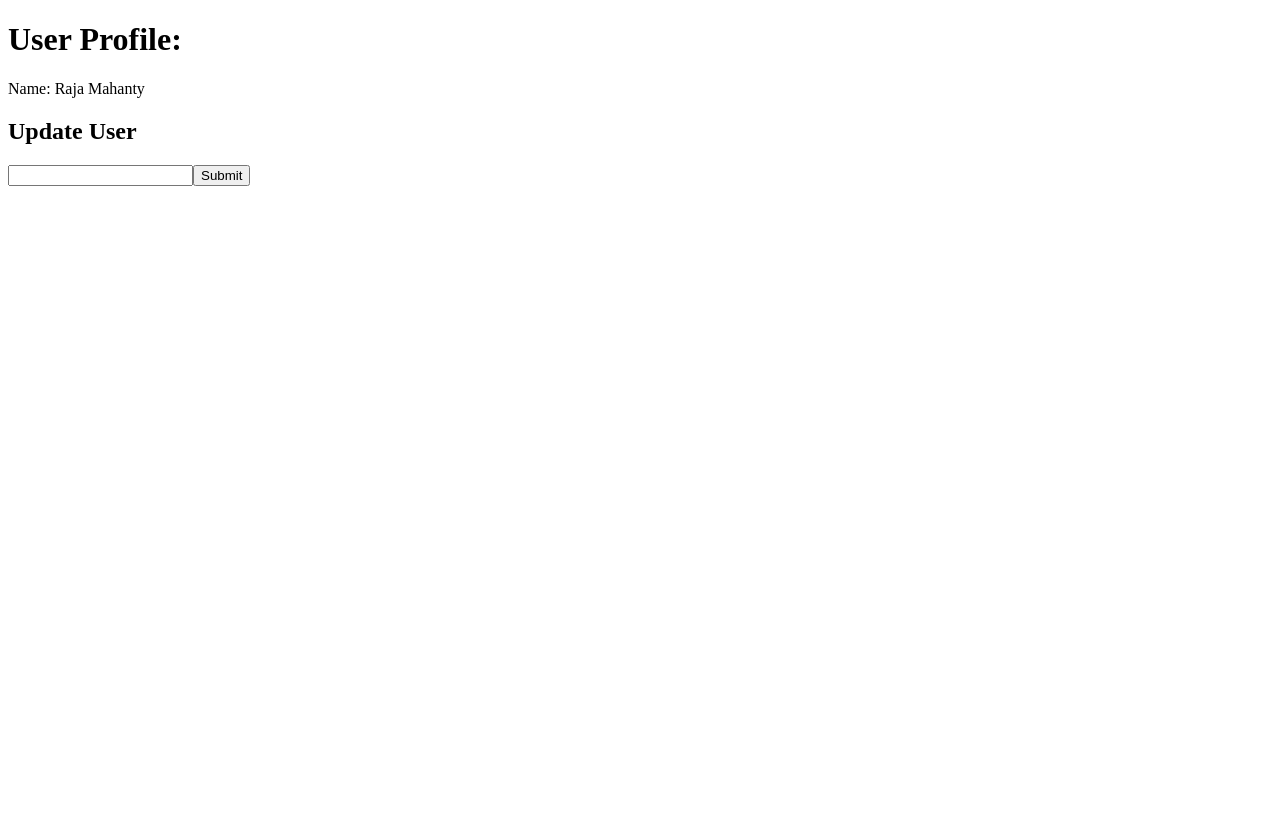
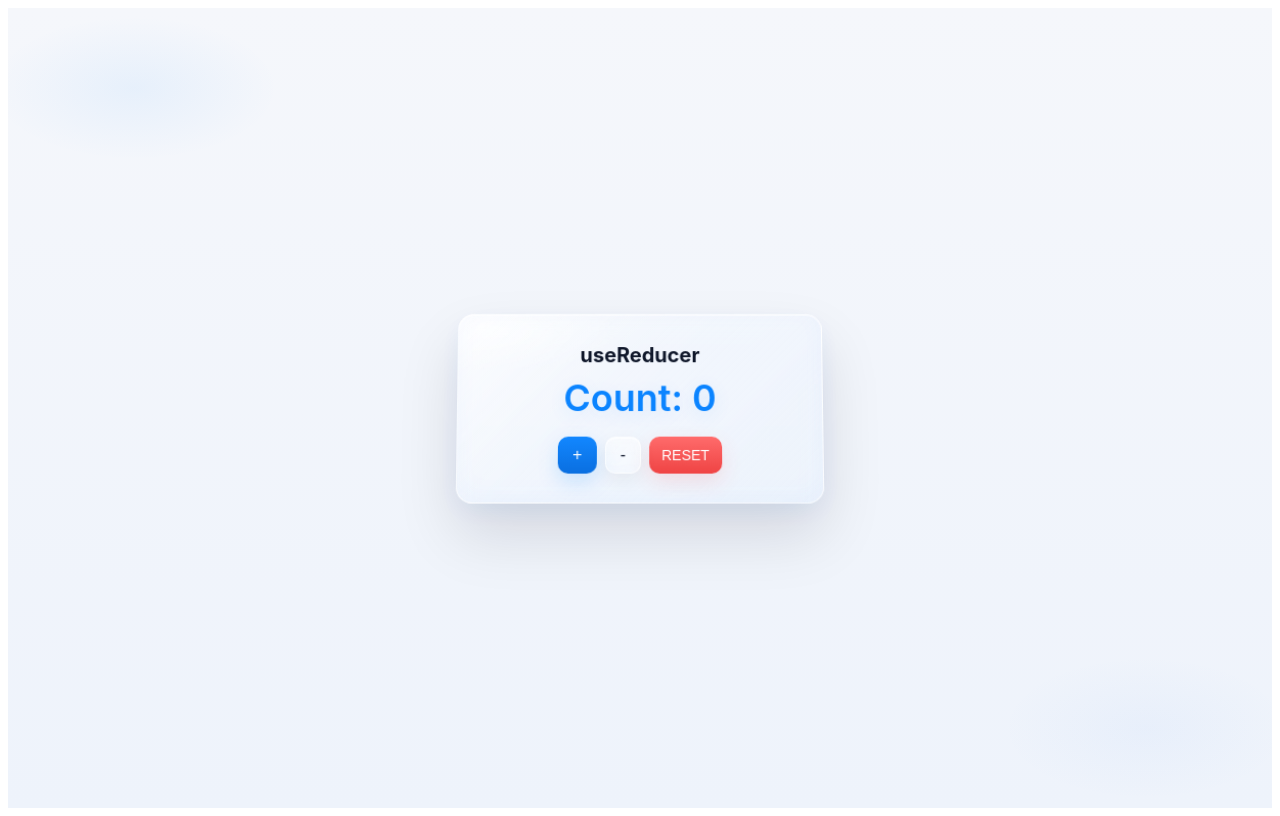
Before and after one commit to RajaMahanty/react-madness, a React (Vite) app: page / in a window 1280 px wide. Built offline with nearby package versions, Linux system fonts and the light colour scheme.

Commit message:
Learn useReducer

```diff
--- a/src/App.jsx
+++ b/src/App.jsx
@@ -1,13 +1,139 @@
-import UserProfile from "./components/UserProfile";
-import { UserProvider } from "./components/UserContext";
-import UpdateUser from "./components/UpdateUser";
+import { useReducer } from "react";
+
+const initialState = { count: 0 };
+
+const reducer = (state, action) => {
+	switch (action.type) {
+		case "increment":
+			return { ...state, count: state.count + 1 };
+		case "decrement":
+			return { ...state, count: state.count - 1 };
+		case "reset":
+			return { ...state, count: 0 };
+		default:
+			return state;
+	}
+};
+
+// Styles ar AI generated here
+const styles = {
+	app: {
+		fontFamily: "Inter, Roboto, Arial, sans-serif",
+		display: "flex",
+		alignItems: "center",
+		justifyContent: "center",
+		minHeight: "100vh",
+		margin: 0,
+		// subtle colored glows + soft background for depth
+		background:
+			"radial-gradient(1200px 600px at 10% 10%, rgba(11,132,255,0.06) 0%, transparent 12%), radial-gradient(800px 400px at 90% 90%, rgba(59,130,246,0.04) 0%, transparent 18%), linear-gradient(180deg, #f5f7fb 0%, #eef3fb 100%)",
+		perspective: "900px",
+	},
+	card: {
+		// glass surface with layered highlights to simulate liquid glass
+		background:
+			"linear-gradient(135deg, rgba(255,255,255,0.72) 0%, rgba(245,249,255,0.35) 40%, rgba(225,238,255,0.18) 100%), radial-gradient(400px 120px at 10% 10%, rgba(255,255,255,0.55) 0%, transparent 30%)",
+		WebkitBackdropFilter: "blur(10px) saturate(120%)",
+		backdropFilter: "blur(10px) saturate(120%)",
+		padding: "28px",
+		borderRadius: "16px",
+		// multiple shadows for 3D depth + inner glow for liquid edge
+		boxShadow:
+			"0 30px 60px rgba(2,6,23,0.12), 0 8px 24px rgba(11,132,255,0.06), inset 0 1px 0 rgba(255,255,255,0.6), inset 0 -8px 24px rgba(11,132,255,0.03)",
+		border: "1px solid rgba(255,255,255,0.45)",
+		textAlign: "center",
+		minWidth: "300px",
+		// subtle 3D tilt
+		transformStyle: "preserve-3d",
+		transform: "translateZ(20px) rotateX(4deg)",
+		position: "relative",
+		overflow: "hidden",
+	},
+	title: {
+		margin: "0 0 8px 0",
+		fontSize: "20px",
+		color: "#0f172a",
+	},
+	count: {
+		margin: "0 0 16px 0",
+		fontSize: "36px",
+		fontWeight: 600,
+		color: "#0b84ff",
+		textShadow: "0 4px 18px rgba(11,132,255,0.12)",
+	},
+	buttonRow: {
+		display: "flex",
+		gap: "8px",
+		justifyContent: "center",
+	},
+	button: {
+		padding: "8px 14px",
+		fontSize: "16px",
+		borderRadius: "10px",
+		border: "none",
+		cursor: "pointer",
+		// glassy primary with slight elevation
+		background: "linear-gradient(180deg, #1287ff 0%, #0a6fe0 100%)",
+		color: "#fff",
+		boxShadow: "0 8px 20px rgba(11,132,255,0.18)",
+		transition: "transform 0.12s ease, box-shadow 0.12s ease",
+	},
+	secondaryButton: {
+		padding: "8px 14px",
+		fontSize: "16px",
+		borderRadius: "10px",
+		border: "1px solid rgba(255,255,255,0.6)",
+		cursor: "pointer",
+		// translucent glass button
+		background:
+			"linear-gradient(180deg, rgba(255,255,255,0.48), rgba(255,255,255,0.2))",
+		color: "#0f172a",
+		boxShadow:
+			"inset 0 1px 0 rgba(255,255,255,0.6), 0 6px 18px rgba(2,6,23,0.06)",
+		backdropFilter: "blur(4px)",
+	},
+	resetButton: {
+		padding: "8px 12px",
+		fontSize: "14px",
+		borderRadius: "10px",
+		border: "none",
+		cursor: "pointer",
+		background: "linear-gradient(180deg, #ff6b6b 0%, #ef4444 100%)",
+		color: "#fff",
+		boxShadow: "0 8px 20px rgba(239,68,68,0.14)",
+	},
+};
 
 const App = () => {
+	const [state, dispatch] = useReducer(reducer, initialState);
+
 	return (
-		<UserProvider>
-			<UserProfile />
-			<UpdateUser />
-		</UserProvider>
+		<div style={styles.app}>
+			<div style={styles.card}>
+				<h1 style={styles.title}>useReducer</h1>
+				<h2 style={styles.count}>Count: {state.count}</h2>
+				<div style={styles.buttonRow}>
+					<button
+						style={styles.button}
+						onClick={() => dispatch({ type: "increment" })}
+					>
+						+
+					</button>
+					<button
+						style={styles.secondaryButton}
+						onClick={() => dispatch({ type: "decrement" })}
+					>
+						-
+					</button>
+					<button
+						style={styles.resetButton}
+						onClick={() => dispatch({ type: "reset" })}
+					>
+						RESET
+					</button>
+				</div>
+			</div>
+		</div>
 	);
 };
 
```
